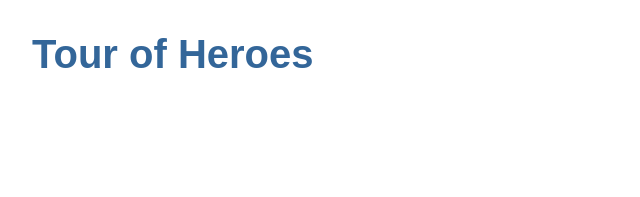
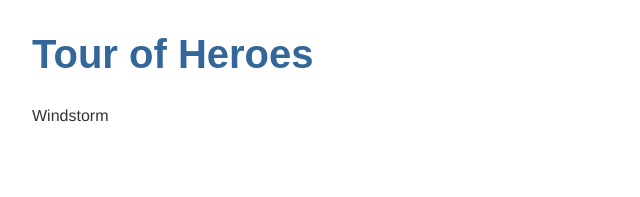
Before and after one commit to CuriousPhysicist/angular-tour-of-heroes, an Angular app: page / in a window 1280 px wide. Shown: the top 197 px of the page, without its empty margins (0-640 px from the left). Built offline with nearby package versions, Linux system fonts and the light colour scheme.

Commit message:
Add forst property to heroes component

```diff
--- a/src/app/app.component.html
+++ b/src/app/app.component.html
@@ -1 +1,2 @@
 <h1>{{title}}</h1>
+<app-heroes></app-heroes>
--- a/src/app/heroes/heroes.component.html
+++ b/src/app/heroes/heroes.component.html
@@ -1 +1 @@
-<p>heroes works!</p>
+{{hero}}
--- a/src/app/heroes/heroes.component.ts
+++ b/src/app/heroes/heroes.component.ts
@@ -7,6 +7,8 @@ import { Component, OnInit } from '@angular/core';
 })
 export class HeroesComponent implements OnInit {
 
+  hero = 'Windstorm';
+
   constructor() { }
 
   ngOnInit(): void {
```
